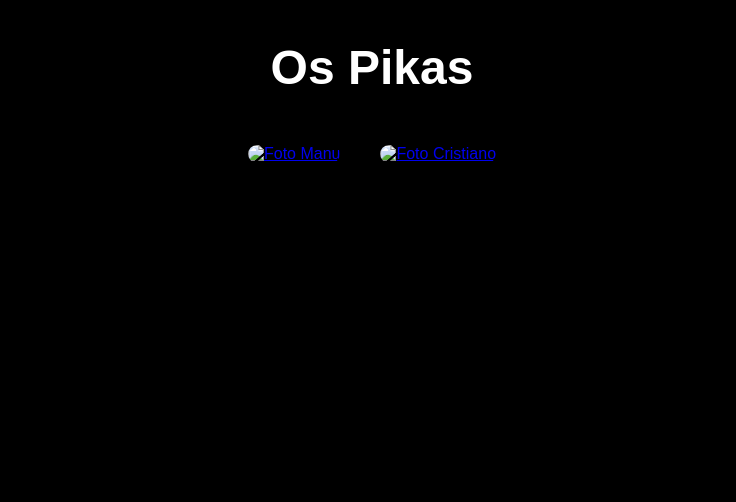
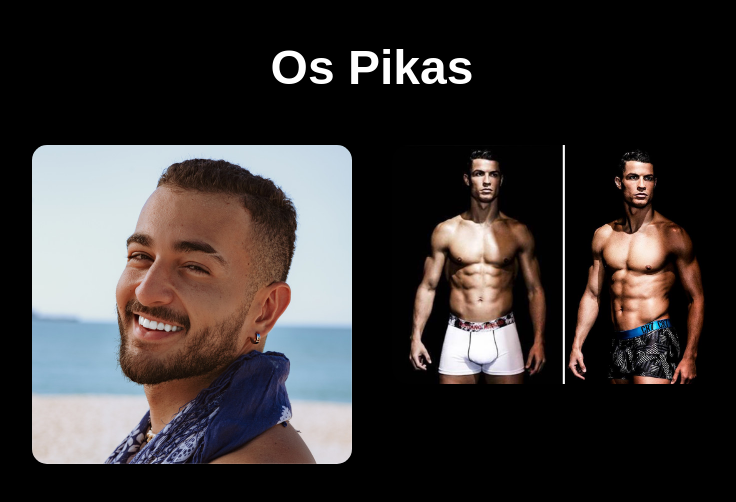
Before and after one commit to lfreitass/os-pikas, a plain HTML site: page index.html in a window 1280 px wide. Shown: the whole page, without its empty margins (268-1004 px from the left). Drawn offline with Linux system fonts and the light colour scheme.

Commit message:
Update index.html

```diff
--- a/index.html
+++ b/index.html
@@ -12,12 +12,12 @@
     <div class="container">
         <!-- Foto Manu -->
         <a href="https://www.youtube.com/watch?v=ZDcW4alWTl0" target="_blank" rel="noopener">
-            <img src="manu.jpg.jpeg" alt="Foto Manu">
+            <img src="manu.jpg" alt="Foto Manu">
         </a>
 
         <!-- Foto Cristiano -->
         <a href="https://www.youtube.com/watch?v=cPwykdoZu8I" target="_blank" rel="noopener">
-            <img src="Cristiano.jpg.jpeg" alt="Foto Cristiano">
+            <img src="Cristiano.jpg" alt="Foto Cristiano">
         </a>
     </div>
 </body>
```
